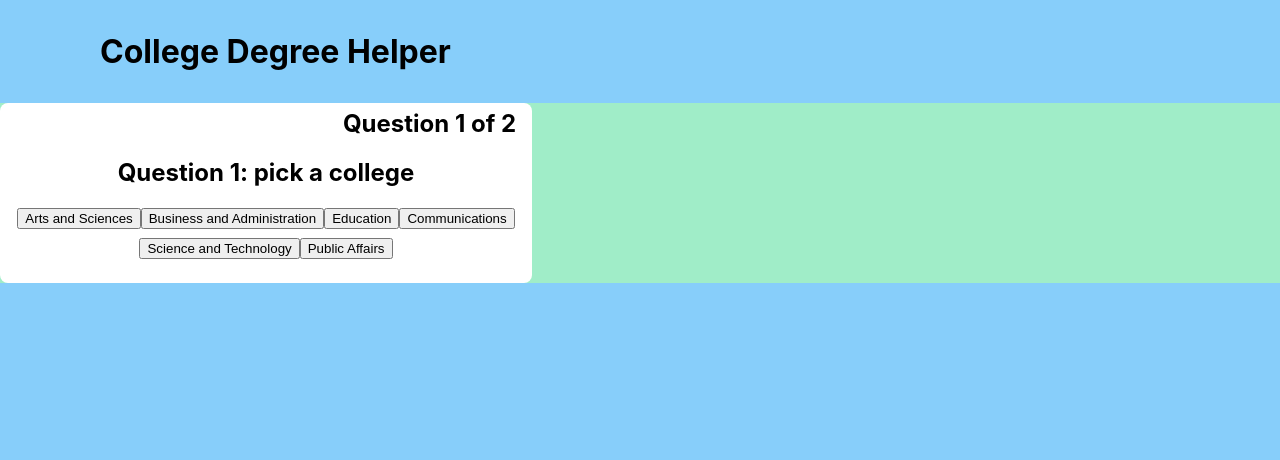
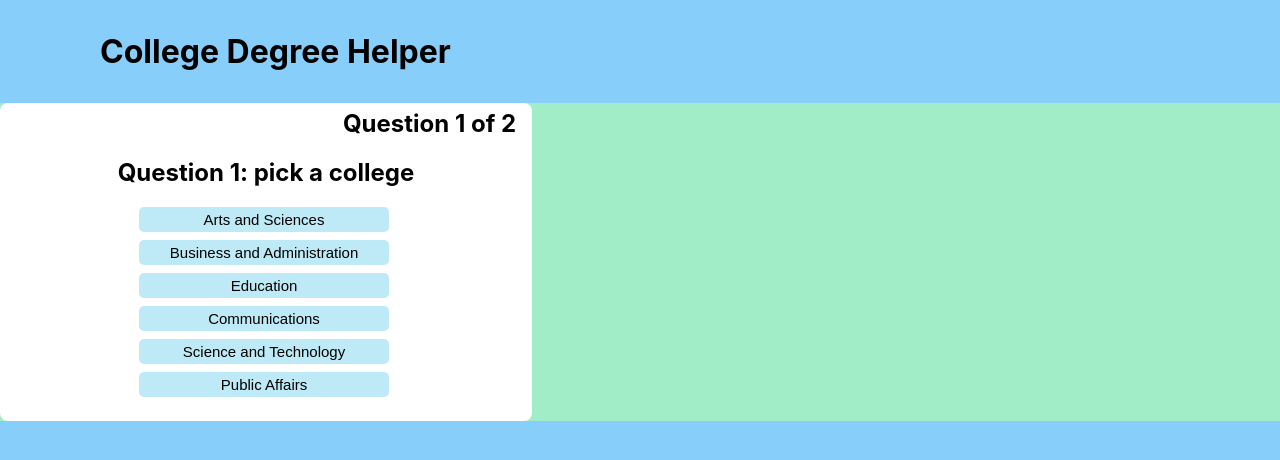
Before and after one commit to qwertyllm/CSCI-4830-Project, a React (Create React App) app: page / in a window 1280 px wide. Shown: the top 460 px of the page. Built offline with nearby package versions, Linux system fonts and the light colour scheme.

Commit message:
Jacob updated the answer buttons to be vertical

```diff
--- a/src/App.css
+++ b/src/App.css
@@ -34,10 +34,28 @@ h1 {
 .answer-container {
   margin-top: 16px;
   align-items: center;
+  position: relative;
+  left: 23%;
 }
 
 .answer-container button {
+  background-color: #bdeaf6;
+  border: none;
+  width: 250px;
   margin-bottom: 8px;
+  text-align: center;
+  border-radius: 5px;
+  font-size: 15px;
+  margin: 8px;
+  padding: 4px;
+  display: block;
+}
+
+.answer-container button:hover {
+  color: black;
+  background-color: white;
+  transition-duration: 0.4s;
+  border: 2px solid #bdeaf6;
 }
 
 .App-logo {
```
